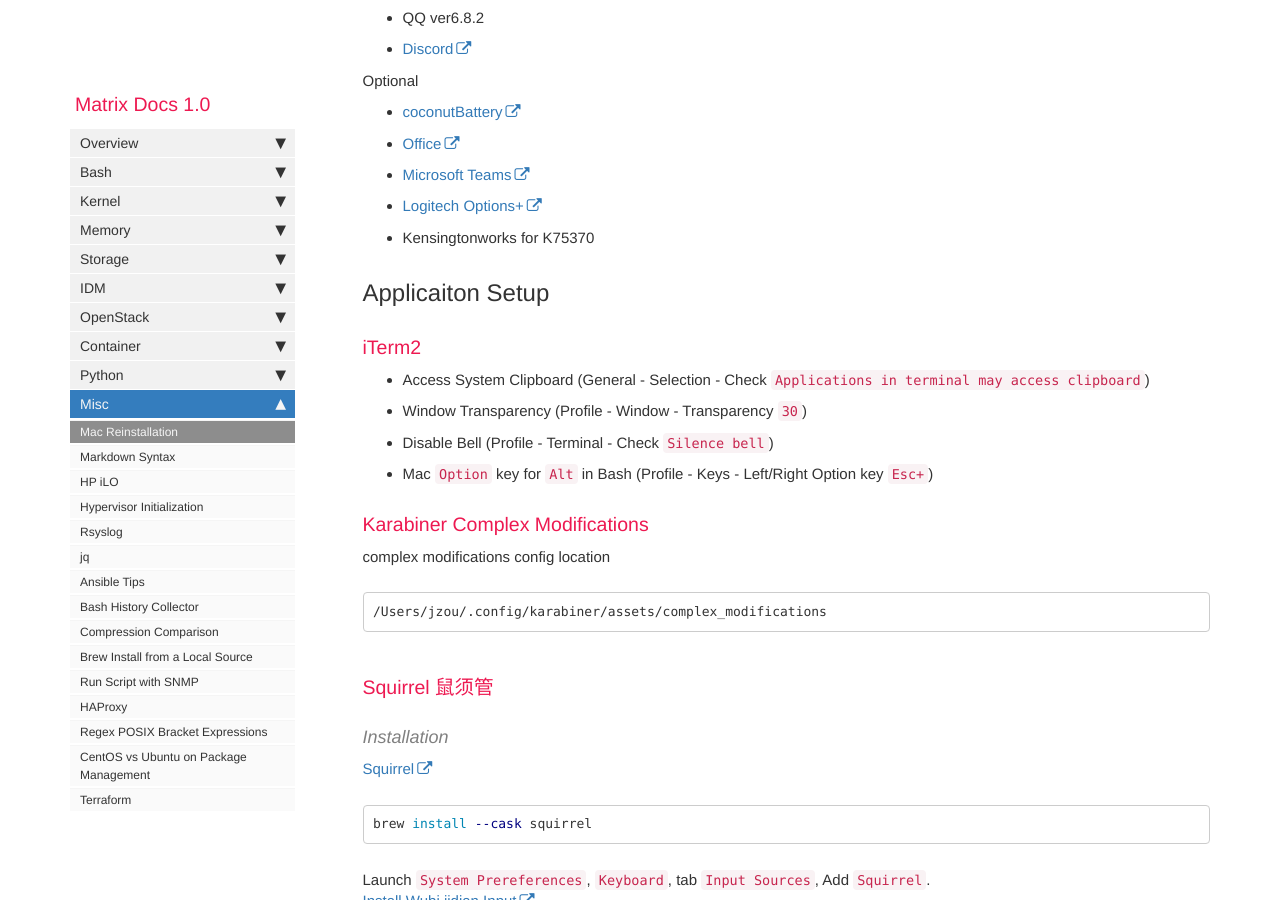
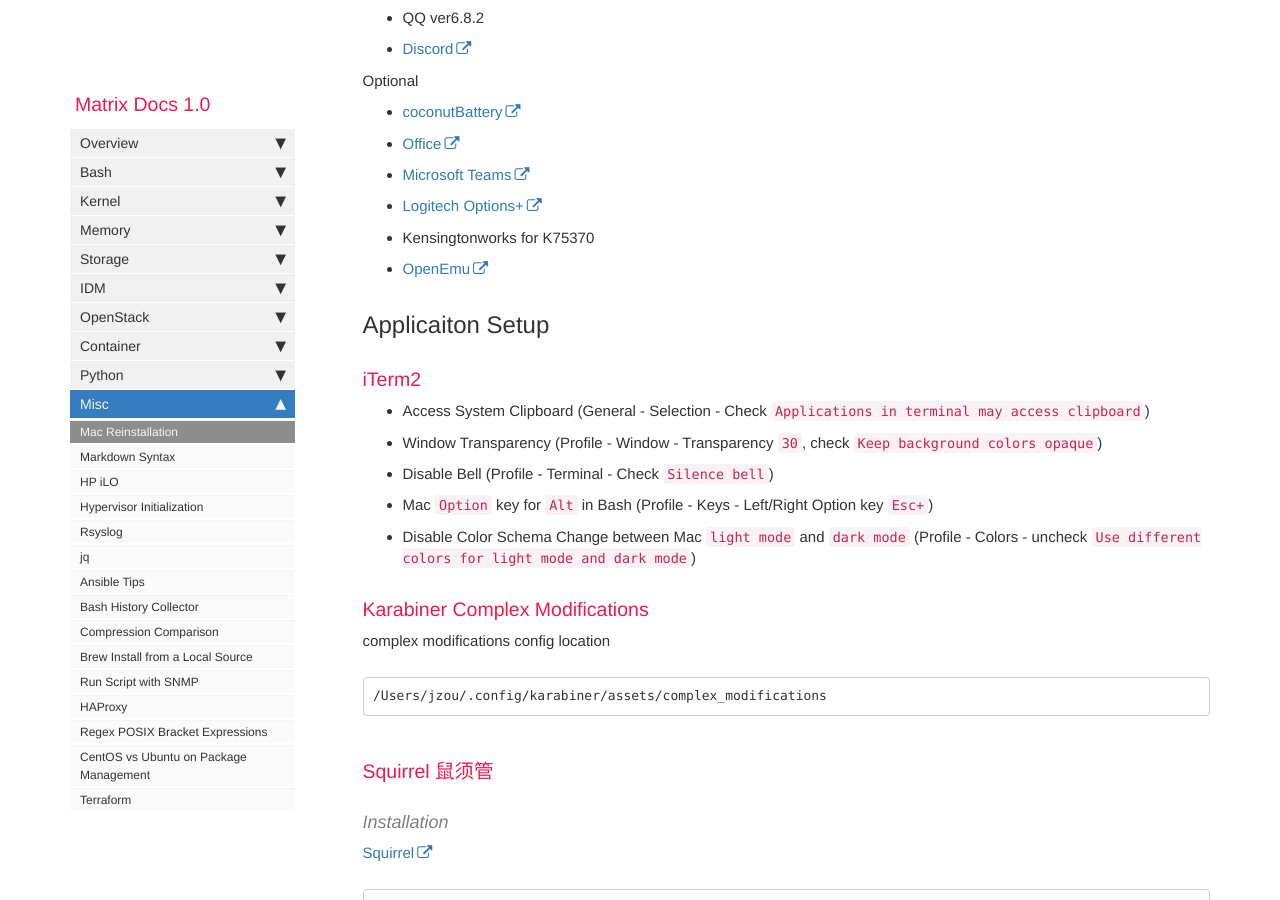
Before and after one commit to matrixzj/documentations, a Jekyll site: the page built from pages/misc/misc_mac_reinstallation_steps.md, in a window 1280 px wide and 900 px high, scrolled down 3224 px. Built offline with Jekyll 4.4.1, drawn with Linux system fonts in a browser that asks for light colours; comment, search, counter and statistics services are not loaded.

Commit message:
There are        1 files have been modified at 2023-12-13 09:50:08 . 	-rw-r--r--  1 jzou  staff  7026 Dec 13 08:43 pages/misc/misc_mac_reinstallation_steps.md No files have been added. No files have been deleted. No file type has been changed.

```diff
--- a/pages/misc/misc_mac_reinstallation_steps.md
+++ b/pages/misc/misc_mac_reinstallation_steps.md
@@ -108,13 +108,15 @@
 * [Microsoft Teams](https://www.microsoft.com/en-ww/microsoft-teams/download-app)
 * [Logitech Options+](https://www.logitech.com/en-us/software/logi-options-plus.html)
 * Kensingtonworks for K75370
+* [OpenEmu](https://openemu.org/)
 
 ## Applicaiton Setup
 ### iTerm2
 - Access System Clipboard (General - Selection - Check `Applications in terminal may access clipboard`)
-- Window Transparency (Profile - Window - Transparency `30`)
+- Window Transparency (Profile - Window - Transparency `30`, check `Keep background colors opaque`)
 - Disable Bell (Profile - Terminal - Check `Silence bell`)
 - Mac `Option` key for `Alt` in Bash (Profile - Keys - Left/Right Option key `Esc+`)
+- Disable Color Schema Change between Mac `light mode` and `dark mode` (Profile - Colors - uncheck `Use different colors for light mode and dark mode`)
 
 ### Karabiner Complex Modifications
 complex modifications config location
```
